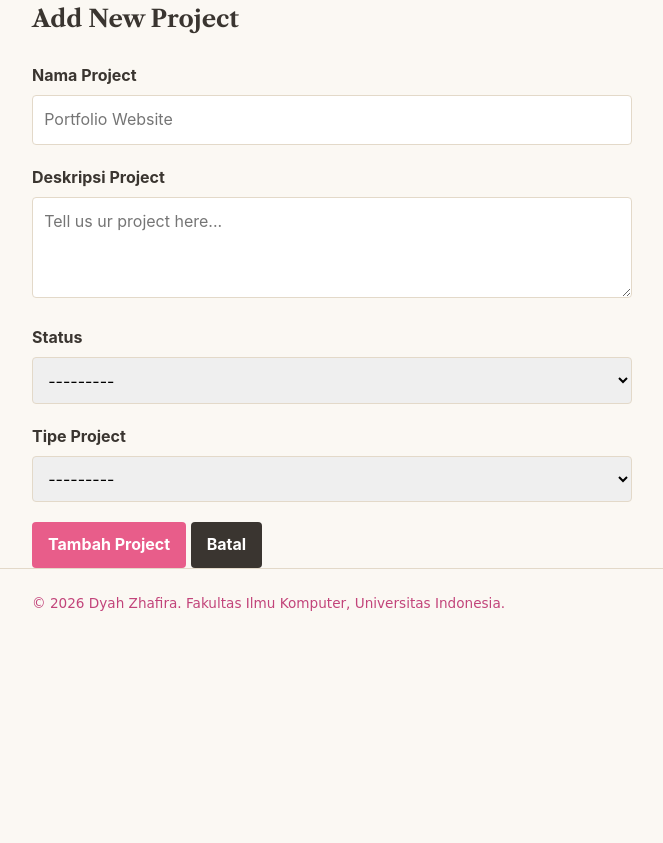
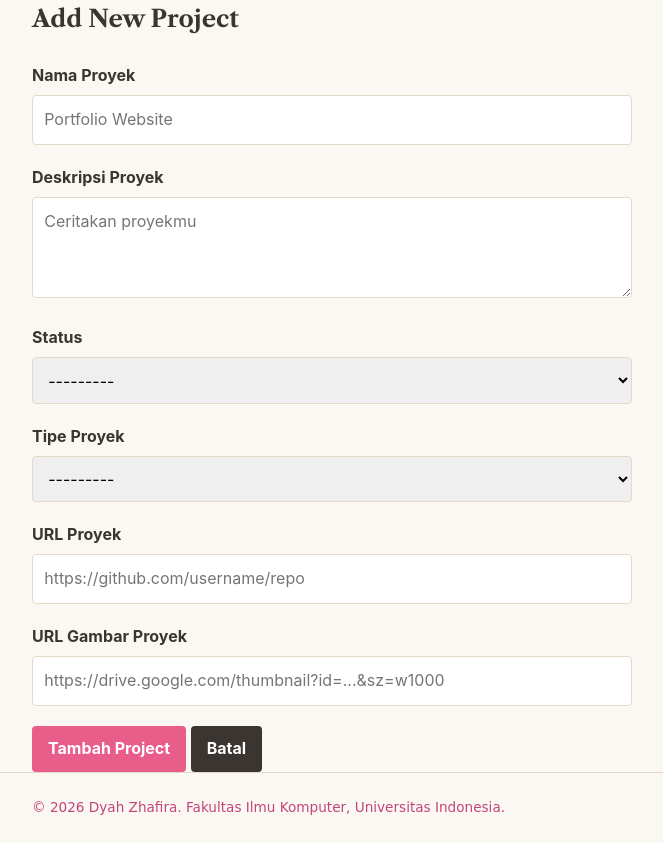
Before and after one commit to dyahzhafira/myportfolio, a Django app: page /projects/add/ in a window 1280 px wide. Shown: the part 74-917 px from the top of the page, without its empty margins (152-815 px from the left). Before the commit the page ends 685 px from the top, so only its background shows below. Run offline with Django 5.2, Linux system fonts and the light colour scheme; some web fonts are replaced.

Commit message:
feat: add project image and link

```diff
--- a/main/forms.py
+++ b/main/forms.py
@@ -1,4 +1,4 @@
-from django.forms import ModelForm, TextInput, Textarea, Select
+from django.forms import ModelForm, TextInput, Textarea, Select, URLInput
 
 from main.models import Project
 
@@ -10,13 +10,17 @@
             "description",
             "status",
             "project_type",
+            "project_url",
+            "project_image_url",
         ]
 
         labels = {
-            "title": "Nama Project",
-            "description": "Deskripsi Project",
+            "title": "Nama Proyek",
+            "description": "Deskripsi Proyek",
             "status": "Status",
-            "project_type": "Tipe Project",
+            "project_type": "Tipe Proyek",
+            "project_url": "URL Proyek",
+            "project_image_url": "URL Gambar Proyek",
         }
 
         widgets = {
@@ -28,10 +32,16 @@
             ),
             "description": Textarea(
                 attrs={
-                    "placeholder": "Tell us ur project here...",
+                    "placeholder": "Ceritakan proyekmu",
                     "rows": 3,
                 }
             ),
             "status": Select(),
             "project_type": Select(),
+            "project_url": URLInput(
+                attrs={"placeholder": "https://github.com/username/repo"}
+            ),
+            "project_image_url": URLInput(
+                attrs={"placeholder": "https://drive.google.com/thumbnail?id=...&sz=w1000"}
+            ),
         }
--- a/main/models.py
+++ b/main/models.py
@@ -51,6 +51,8 @@
         ]
     )
     tech_stack= models.JSONField(default=list)
+    project_url = models.URLField(blank=True)
+    project_image_url = models.URLField(blank=True, max_length=500)
 
     def __str__(self):
         return self.title
--- a/static/css/style.css
+++ b/static/css/style.css
@@ -312,6 +312,15 @@
     gap: 10px;
 }
 
+.project-image {
+    display: block;
+    width: 100%;
+    height: auto;
+    aspect-ratio: 16 / 9;
+    object-fit: cover;
+    border-radius: var(--radius);
+}
+
 .project-card h2 a {
     color: var(--ink);
     text-decoration: none;
@@ -442,7 +451,7 @@
     font-weight: 600;
 }
 
-/* ===== Project detail page ===== */
+/*Project detail page */
 #project-detail {
     padding: 40px 20px;
 }
```
Also changed, not shown: templates/project.html (+10 -0 lines), main/migrations/0007_project_project_image_url_project_project_url.py (added).
